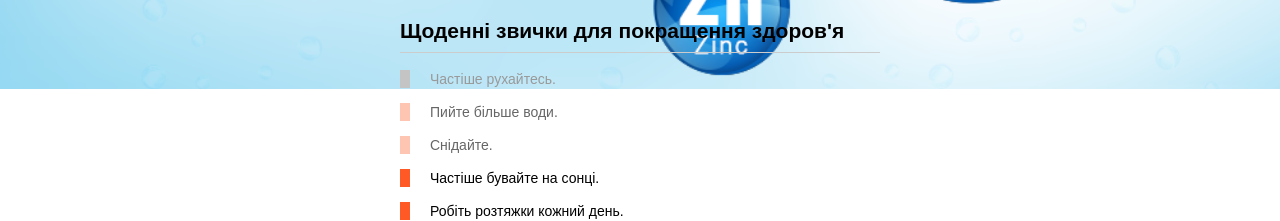
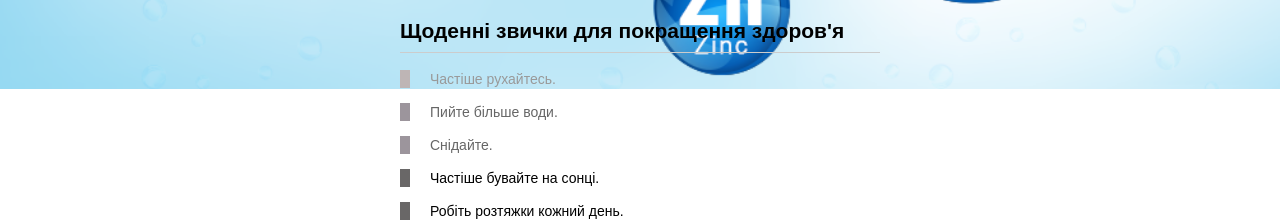
Before and after one commit to mira67-yu/Save-Health, a plain HTML site: page index.html in a window 1280 px wide. Shown: the part 584-805 px from the top of the page. Drawn offline with Linux system fonts and the light colour scheme.

Commit message:
колір

```diff
--- a/css/style.css
+++ b/css/style.css
@@ -28,19 +28,19 @@ body {
   .skills-item {
     margin-bottom: 15px;
     padding-left: 20px;
-    border-left: 10px solid #c4c4c4;
+    border-left: 10px solid #beb5b5;
     color: #999999;
   }
 
   .standard {
-    border-color: #ffc5b3;
+    border-color: #9c959c;
     color: #666666;
   }
 
   /* Add a rule for the vip class here */
 
   .vip {
-    border-color: #ff5a26;
+    border-color: #696767;
     color: #000000;
   }
 
```
